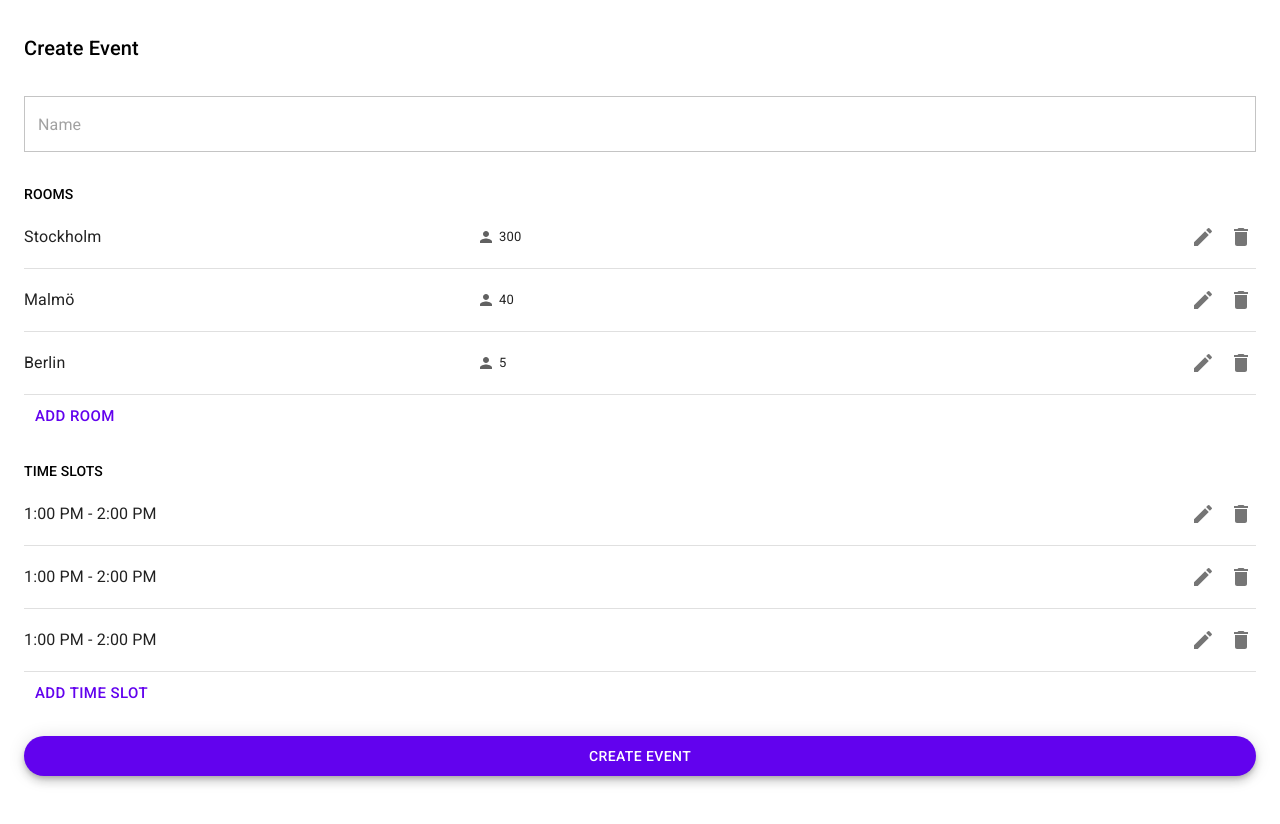
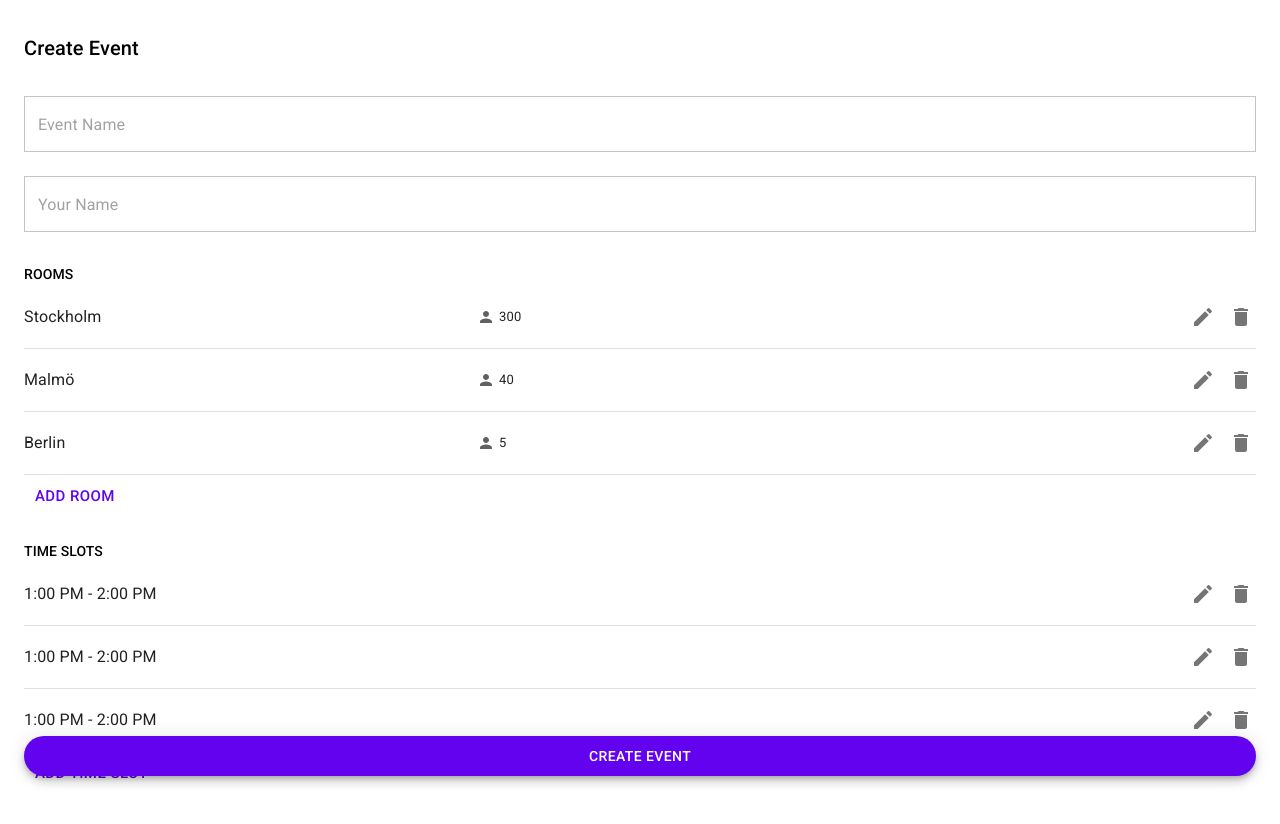
Before and after one commit to HackAndTalk/concord, a React (Vite) app in the folder client/: page / in a window 1280 px wide. Shown: the top 824 px of the page. Built offline with nearby package versions, Linux system fonts and the light colour scheme; no server answers.

Commit message:
can create events (and join in there)

```diff
--- a/client/src/app/App.tsx
+++ b/client/src/app/App.tsx
@@ -10,6 +10,9 @@ import { MuiPickersUtilsProvider } from '@material-ui/pickers';
 import MomentUtils from '@date-io/moment';
 
 import ActiveGathering from './features/active-gathering/ActiveGathering';
+import { initializeFirebase } from '../firebase/firebase';
+
+initializeFirebase();
 
 const App: React.FC = () => {
     return (
--- a/client/src/app/features/active-gathering/ActiveGathering.tsx
+++ b/client/src/app/features/active-gathering/ActiveGathering.tsx
@@ -3,7 +3,7 @@ import { useRouteMatch } from 'react-router';
 import ShareEvent from '../share-event/ShareEvent';
 import Topics from '../topics/Topics';
 import { GatheringContext, TGatheringContext, createGatheringApi } from './gathering-api';
-import { initializeFirebase, subscribeToGathering } from '../../../firebase/firebase';
+import { subscribeToGathering } from '../../../firebase/firebase';
 import { Gathering } from '../../../../../shared/types';
 import { useUserId } from '../../hooks';
 import JoinEvent from '../join-event/JoinEvent';
@@ -14,7 +14,6 @@ const ActiveGathering: React.FC = () => {
   const gatheringId = match.params.gatheringId;
 
   React.useEffect(() => {
-    initializeFirebase();
     subscribeToGathering(gatheringId)((gathering: Gathering) => {
       setGathering(gathering);
     });
--- a/client/src/app/features/active-gathering/gathering-api.ts
+++ b/client/src/app/features/active-gathering/gathering-api.ts
@@ -1,6 +1,6 @@
 import * as React from 'react';
 import { Gathering, Topic, Participant } from "../../../../../shared/types";
-import { attachId, suggestTopic, addParticipant } from "../../../firebase/firebase";
+import { attachId, suggestTopic, addParticipant, addGathering } from "../../../firebase/firebase";
 
 interface GatheringApi {
   suggestTopic: (topic: Pick<Topic, 'title' | 'description'>) => void;
@@ -26,7 +26,26 @@ export const createGatheringApi = (gatheringId: string, userId: string): Gatheri
 
     addParticipant(gatheringId, participant);
   }
-})
+});
+
+export const createGathering = async (userId: string, name: string, { rooms, timeSlots, title }: Pick<Gathering, 'rooms' | 'timeSlots' | 'title'>) => {
+  const { id: gatheringId } = await addGathering({
+    participants: [],
+    stage: 0,
+    topics: [],
+    rooms,
+    timeSlots,
+    title,
+  });
+
+  await addParticipant(gatheringId, {
+    id: userId,
+    isAdmin: true,
+    name
+  });
+
+  return gatheringId;
+}
 
 export type TGatheringContext = [Gathering | null, GatheringApi];
 
--- a/client/src/app/features/create-gathering/CreateGathering.tsx
+++ b/client/src/app/features/create-gathering/CreateGathering.tsx
@@ -9,6 +9,8 @@ import Timeslot from './components/time-slot/Timeslot';
 import TimeSlotDialog from './components/time-slot-dialog/TimeSlotDialog';
 import FixedFabPageContainer from '../../components/FixedFabPageContainer';
 import FixedFab from '../../components/FixedFab';
+import { createGathering } from '../active-gathering/gathering-api';
+import { useUserId } from '../../hooks';
 
 const Section = styled('div')(({ theme }) => ({
     marginTop: theme.spacing(3),
@@ -54,6 +56,23 @@ const CreateGathering: React.FC = () => {
     const openTimeSlotDialog = React.useCallback(() => setShowTimeSlotDialog(true), []);
     const closeTimeSlotDialog = React.useCallback(() => setShowTimeSlotDialog(false), []);
 
+    const [name, setName] = React.useState('');
+    const onChangeName = React.useCallback(e => setName(e.target.value), []);
+
+    const [title, setTitle] = React.useState('');
+    const onChangeTitle = React.useCallback(e => setTitle(e.target.value), []);
+
+    const userId = useUserId();
+
+    const onSubmit = React.useCallback(async () => {
+        const id = await createGathering(userId, name, {
+            title,
+            rooms: [],
+            timeSlots: []
+        });
+
+        window.location.pathname = id;;
+    }, [userId, name, title]);
 
     return (
         <FixedFabPageContainer>
@@ -62,8 +81,17 @@ const CreateGathering: React.FC = () => {
             </Title>
             <CustomTextField
                 fullWidth
-                placeholder='Name'
+                placeholder='Event Name'
                 margin='normal'
+                value={title}
+                onChange={onChangeTitle}
+            />
+            <CustomTextField
+                fullWidth
+                placeholder='Your Name'
+                margin='normal'
+                value={name}
+                onChange={onChangeName}
             />
 
             {/* ROOMS */}
@@ -134,6 +162,7 @@ const CreateGathering: React.FC = () => {
                     variant='extended'
                     color='primary'
                     size='medium'
+                    onClick={onSubmit}
                 >
                     Create Event
                 </FixedFab>
```
